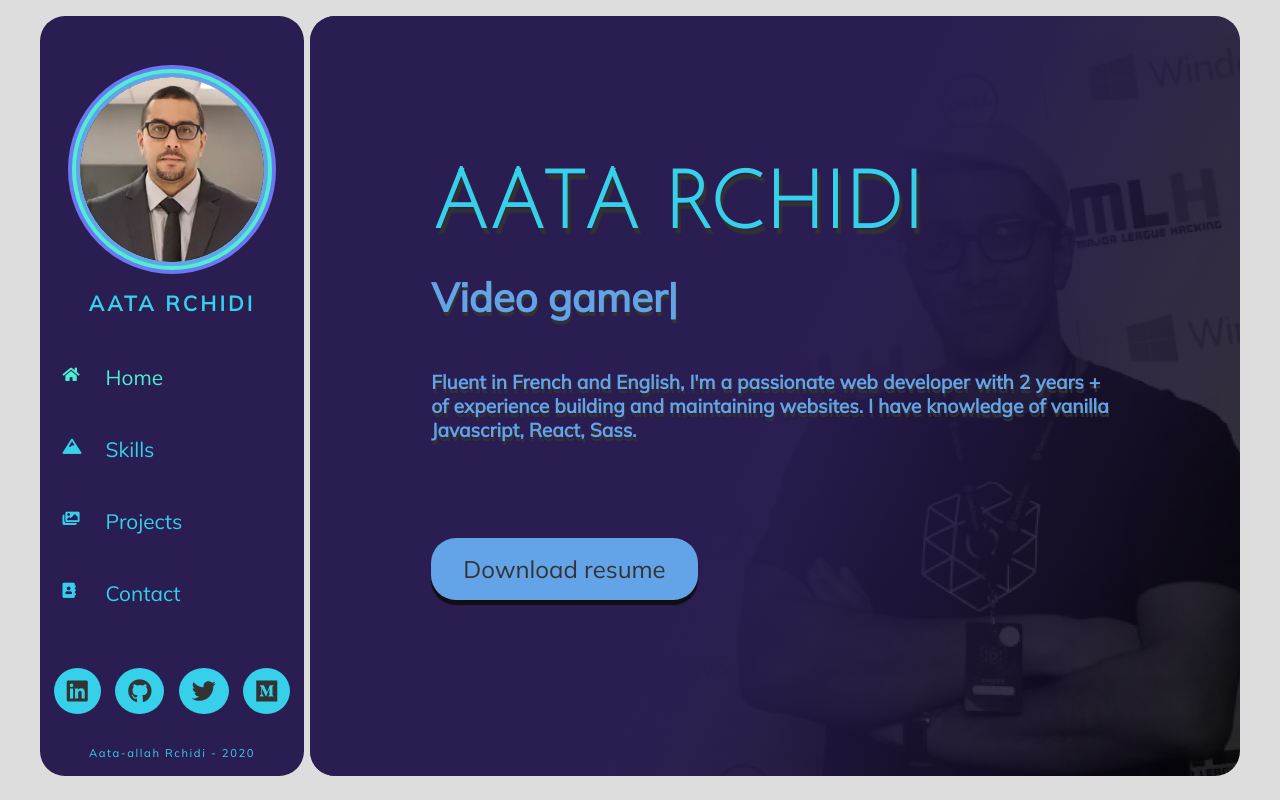
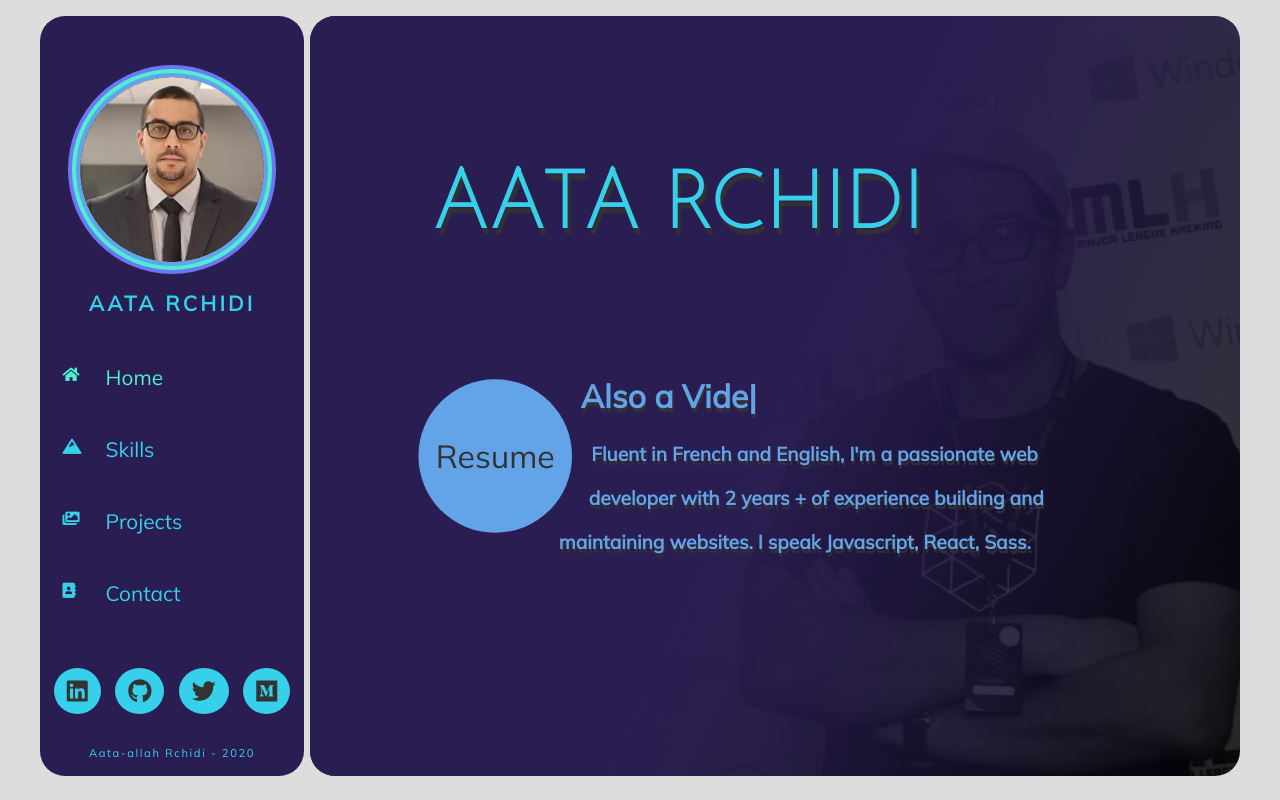
Before and after one commit to Atalaa/portfolio, a React (Create React App) app: page /#/ in a window 1280 px wide. Built offline with nearby package versions, Linux system fonts and the light colour scheme; a web font is replaced by a local one.

Commit message:
changed css with clipth-path

```diff
--- a/src/pages/Home.js
+++ b/src/pages/Home.js
@@ -11,8 +11,7 @@
             <div className="homeContent">
                 <div className="content">
                     <h1>Aata Rchidi</h1>
-                    {/* u2728 */}
-                    <h2>
+                    {/* <h2>
                         <Typed
                             strings={["Frontend developer", "Web developer", "Video gamer"]}
                             typeSpeed={68}
@@ -22,13 +21,31 @@
                             loop
                             smartBackspace
                         />
-                    </h2>
+                    </h2> */}
 
-                    <h3>
+                    {/* <h3>
                         Fluent in French and English, I'm a passionate web developer with 2 years + of experience building and maintaining websites. I have knowledge of vanilla Javascript, React, Sass.
-                    </h3>
-                    <div className="resume">
-                        <a href={resume} target="_blank" rel="noopener noreferrer">Download resume</a>
+                    </h3> */}
+
+
+                    <div className="infoHomePage">
+                        <div className="resume">
+                            <a href={resume} target="_blank" rel="noopener noreferrer">Resume</a>
+                        </div>
+                        <h2>
+                            <Typed
+                                strings={["Frontend developer", "Web developer", "Also a Video gamer !"]}
+                                typeSpeed={68}
+                                backSpeed={10}
+                                backDelay={300}
+                                startDelay={100}
+                                loop
+                                smartBackspace
+                            />
+                        </h2>
+                        <h3>
+                            Fluent in French and English, I'm a passionate web developer with 2 years + of experience building and maintaining websites. I speak Javascript, React, Sass.
+                        </h3>
                     </div>
                 </div>
             </div>
--- a/src/styles/pages/_home.scss
+++ b/src/styles/pages/_home.scss
@@ -33,36 +33,69 @@
         text-shadow: 3px 6px 2px $black;
       }
       h2 {
-        font-size: 2.5rem;
+        margin-bottom: 1rem;
+        font-size: 2rem;
         // padding: 1.5rem 0 7rem;
-        padding: 1.5rem 0 3rem;
         color: $color-3;
         text-shadow: 1px 4px 1px $black;
       }
 
       h3 {
+        //change
+        line-height: 2.3;
+        //end change
+
         font-family: $font-1;
         font-size: 1.2rem;
-        padding: 0 8rem 7rem 0;
+        padding-right: 8rem;
         color: $color-3;
         text-shadow: 1px 4px 1px $black;
+      }
 
-
+      .infoHomePage {
+        margin-top: 8rem;
       }
 
       .resume {
+        //change
+        width: 10rem;
+        height: 10rem;
+        float: left;
+
+        //defines where the content floats around the element (circle in this case)
+        -webkit-shape-outside: circle(50% at 50% 50%);
+        shape-outside: circle(50% at 50% 50%);
+
+        //put the circle
+        -webkit-clip-path: circle(48% at 50% 50%);
+        clip-path: circle(48% at 50% 50%);
+
+        //best way to move around an element that is floated -> use a transform, not margin 😱
+        transform: translateX(-1rem);
+
+        background: $color-3;
+        transition: 0.2s ease;
+        cursor: pointer;
+        display: grid;
+        place-items: center;
+
+        &:hover {
+          background: $color-5;
+        }
+        //end change
+
         a {
-          font-size: 1.5rem;
-          background: $color-3;
-          padding: 1rem 2rem;
-          border-radius: $borderRadius;
-          box-shadow: 0 5px 1px rgb(15, 15, 15);
-          transition: 0.2s ease;
+          font-size: 2rem;
+          // background: $color-3;
+          // padding: 2rem 1rem;
+          // border-radius: $borderRadius;
+          // box-shadow: 0 5px 1px rgb(15, 15, 15);
+          // transition: 0.2s ease;
 
 
-          &:hover {
-            background: $color-5;
-          }
+          // &:hover {
+          //   background: $color-5;
+          // }
         }
       }
     }
```
